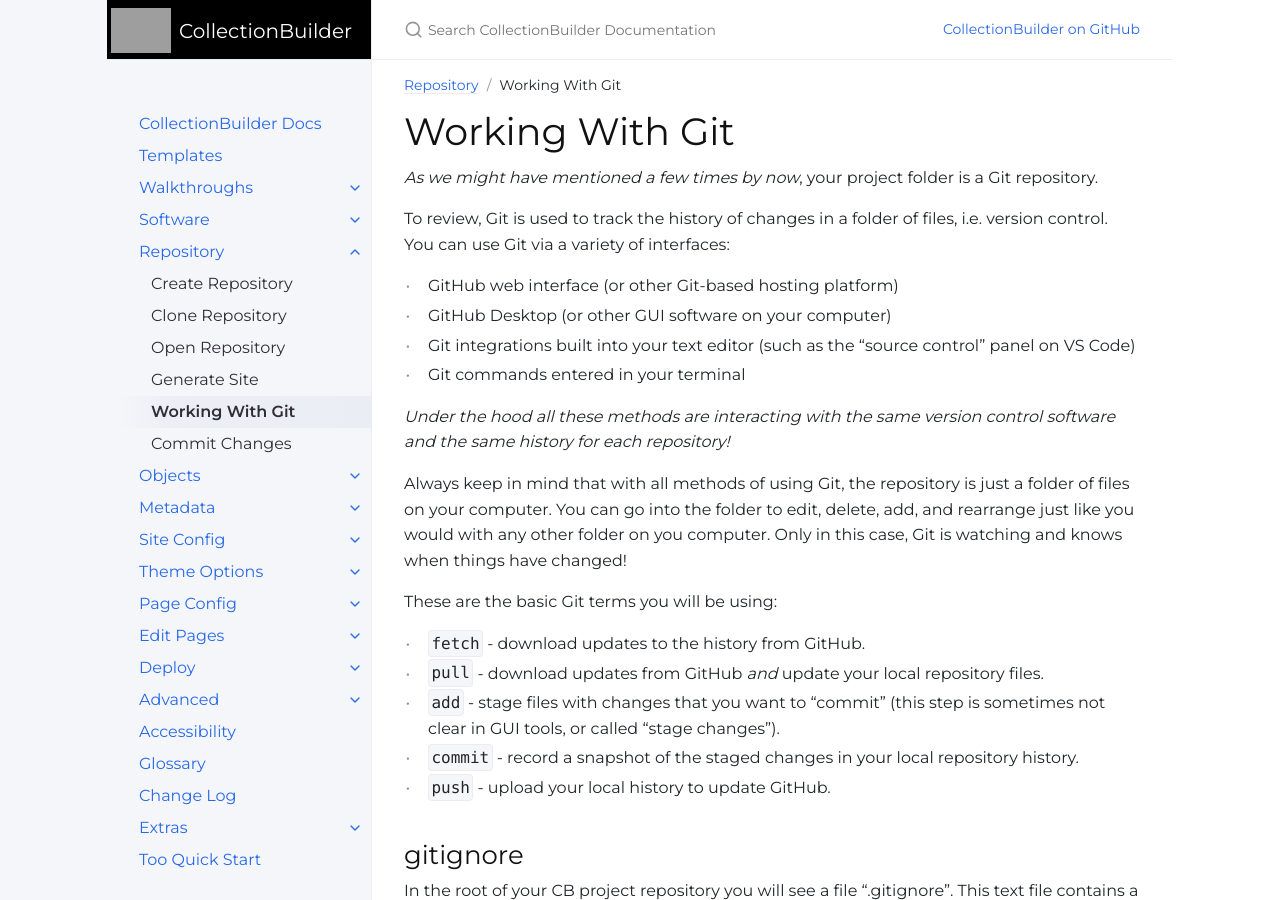
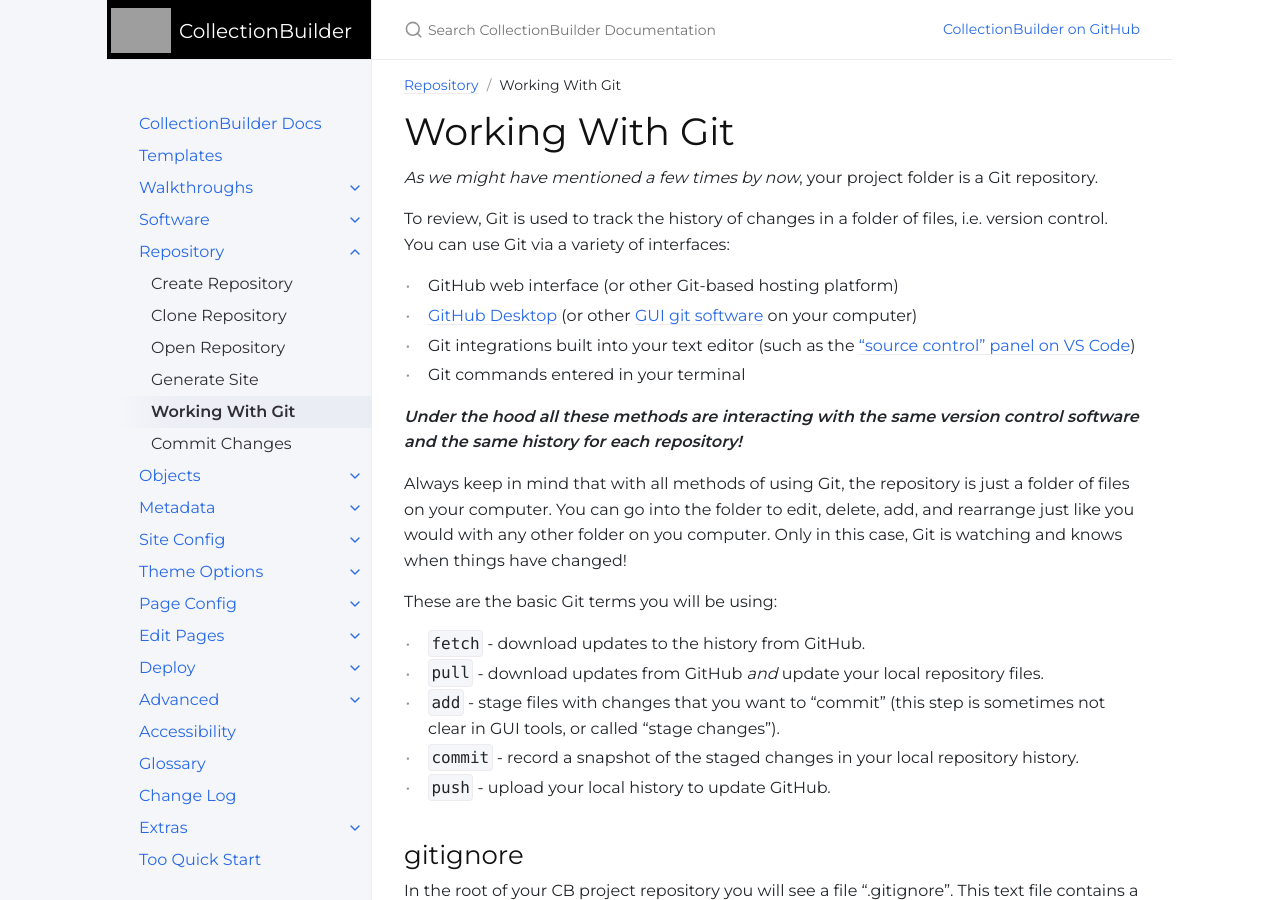
Before and after one commit to CollectionBuilder/cb-docs, a Jekyll site: the page built from docs/repository/gitworkflow.md, in a window 1280 px wide and 900 px high. Built offline with Jekyll 4.4.1, drawn with Linux system fonts in a browser that asks for light colours; comment, search, counter and statistics services are not loaded.

Commit message:
more git links

```diff
--- a/docs/repository/gitworkflow.md
+++ b/docs/repository/gitworkflow.md
@@ -12,11 +12,11 @@ To review, Git is used to track the history of changes in a folder of files, i.e
 You can use Git via a variety of interfaces:
 
 - GitHub web interface (or other Git-based hosting platform)
-- GitHub Desktop (or other GUI software on your computer)
-- Git integrations built into your text editor (such as the "source control" panel on VS Code)
+- [GitHub Desktop](https://desktop.github.com/) (or other [GUI git software](https://git-scm.com/downloads/guis) on your computer)
+- Git integrations built into your text editor (such as the ["source control" panel on VS Code](https://code.visualstudio.com/docs/sourcecontrol/overview))
 - Git commands entered in your terminal
 
-*Under the hood all these methods are interacting with the same version control software and the same history for each repository!*
+**_Under the hood all these methods are interacting with the same version control software and the same history for each repository!_**
 
 Always keep in mind that with all methods of using Git, the repository is just a folder of files on your computer.
 You can go into the folder to edit, delete, add, and rearrange just like you would with any other folder on you computer.
```
